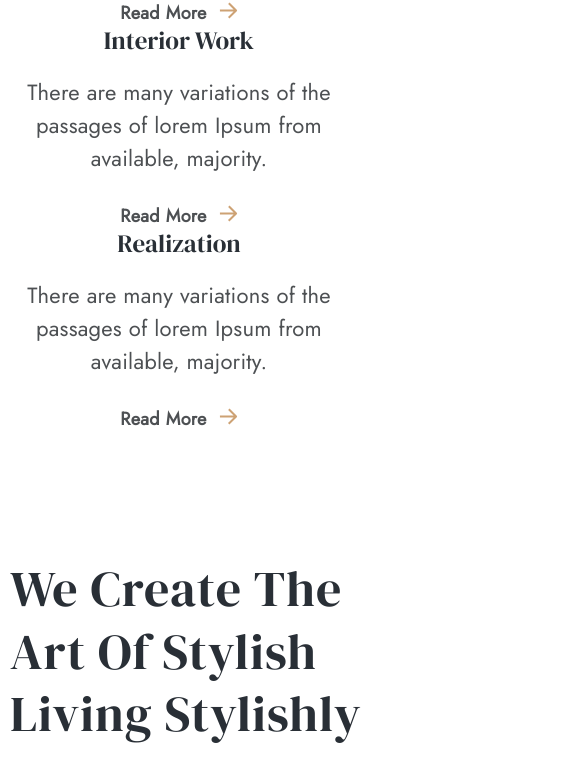
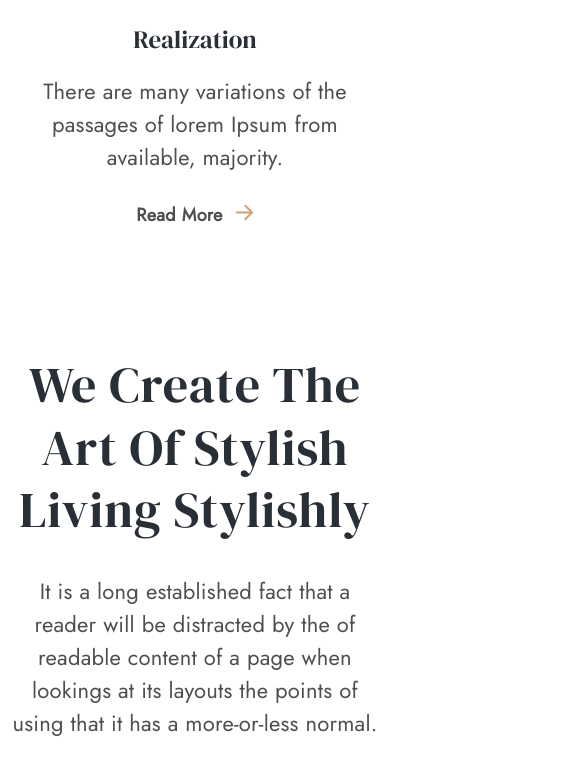
Before and after one commit to voin-546/interno-hotels, a React (Create React App) app: page / in a window 390 px wide. Shown: the part 1150-1933 px from the top of the page, 585 px wide, since content can reach past the window. Built offline with nearby package versions, Linux system fonts and the light colour scheme.

Commit message:
Adapting Website in Process...

```diff
--- a/src/css/HomePage.scss
+++ b/src/css/HomePage.scss
@@ -1,5 +1,4 @@
 @import url('https://fonts.googleapis.com/css2?family=DM+Serif+Display&family=Jost&display=swap');
-
 * {
     margin: 0;
     padding: 0;
@@ -9,49 +8,39 @@
     -webkit-tap-highlight-color: transparent;
     scroll-behavior: smooth;
 }
-
 :root {
     --primary-dark: #292F36;
 }
-
 .container {
     width: min(100%, 1100px);
     margin-inline: auto;
-
     @media (max-width: 1100px) {
         padding-inline: 40px;
     }
-
     @media (max-width: 800px) {
         padding-inline: 30px;
     }
-
     @media (max-width: 768px) {
         padding-inline: 20px;
     }
-
     @media (max-width: 575px) {
         padding-inline: 10px;
     }
 }
-
 .text-center {
     margin: auto;
     text-align: center;
-
     h1 {
         color: var(--primary-dark);
         font: 400 50px/125% "DM Serif Display";
         letter-spacing: 1px;
     }
-
     p {
         color: #4D5053;
         font: 400 22px/150% "Jost";
         letter-spacing: .22px;
     }
 }
-
 header {
     width: 100%;
     height: 80px;
@@ -60,23 +49,18 @@ header {
     background-color: #fff;
     z-index: 1;
     transition: height .5s;
-
     @media (max-width: 1100px) {
-        padding-inline: 70px;
+        padding-inline: 40px;
     }
-
-    @media (max-width: 900px) {
-        padding-inline: 50px;
-    }
-
-    @media (max-width: 768px) {
+    @media (max-width: 800px) {
         padding-inline: 30px;
     }
-
+    @media (max-width: 768px) {
+        padding-inline: 20px;
+    }
     @media (max-width: 575px) {
         padding-inline: 10px;
     }
-
     &.show {
         height: 220px;
         nav {
@@ -84,25 +68,23 @@ header {
             overflow: auto;
         }
     }
-
     .container {
         display: flex;
         justify-content: space-between;
         align-items: center;
         height: 100%;
-        @media (max-width: 1100px) {
+        padding-inline: 0;
+        @media (max-width: 900px) {
             align-items: flex-start;
             padding: 0;
         }
     }
-
     .logo {
         display: flex;
         align-items: center;
         gap: 0 5px;
         align-content: center;
         height: 80px;
-
         span {
             color: var(--primary-dark);
             font: 400 40px/125% "DM Serif Display";
@@ -110,14 +92,14 @@ header {
     }
     .burger-menu {
         display: none;
-        @media (max-width: 1100px) {
+        @media (max-width: 900px) {
             display: flex;
             height: 80px;
             align-items: center;
         }
         .burger {
             transform: scale(1.3);
-            @media (max-width: 1100px) {
+            @media (max-width: 900px) {
                 cursor: pointer;
                 --gap: 5px;
                 --height-bar: 2px;
@@ -186,11 +168,10 @@ header {
             display: flex;
             gap: 35px;
             align-items: center;
-
             @media (max-width: 900px) {
                 display: block;
             }
-            li { &:nth-child(6) { margin-block-end: 10px; } }
+            li { &:nth-child(6) { @media (max-width: 900px) { margin-block-end: 10px; } } }
             li a {
                 color: var(--primary-dark);
                 font: 400 18px/125% "Jost";
@@ -201,12 +182,10 @@ header {
                     display: inline-block;
                     margin-top: 15px;
                 }
-
                 &.active,
                 &:hover {
                     color: #CDA274;
                 }
-
                 &:hover::after {
                     transform-origin: left;
                     transform: scaleX(1);
@@ -227,39 +206,34 @@ header {
         }
     }
 }
-
 section {
     margin-block-start: 128px;
-
     &.hero {
         margin-block-start: 0;
         width: 100%;
         height: 100vh;
         background: fixed url("../img/hero.png") no-repeat center center / cover;
-
         @media (min-width: 1440px) {
             height: 700px;
         }
-
         @media (min-width: 1320px) {
             height: 630px;
         }
-
+        @media (max-width: 1100px) {
+            height: 580px;
+        }
         .text {
             padding-top: 150px;
             width: min(100%, 567px);
-
             h1 {
                 color: #292F36;
                 font: 400 65px/125% "DM Serif Display";
             }
-
             p {
                 color: #4D5053;
                 font: 400 22px/150% "Jost";
                 letter-spacing: .22px;
             }
-
             a {
                 border-radius: 18px;
                 background: #292F36;
@@ -270,52 +244,44 @@ section {
                 color: #fff;
                 font: 600 18px/125% "Jost";
                 letter-spacing: .36px;
-
                 svg {
                     margin-left: 10px;
                 }
-
                 div {
                     display: inline;
                 }
             }
         }
     }
-
     &.info-cards {
         .container {
             display: flex;
             justify-content: space-between;
             flex-wrap: wrap;
-
+            @media (max-width: 1094px) { justify-content: center; gap: 30px; }
             .card {
                 width: min(100%, 338px);
                 text-align: center;
                 padding-inline: 10px;
-
                 h3 {
                     color: var(--primary-dark);
                     font: 400 25px/125% "DM Serif Display";
                 }
-
                 p {
                     color: #4D5053;
                     font: 400 22px/150% "Jost";
                     letter-spacing: .22px;
                     margin-top: 20px;
                 }
-
                 a {
                     color: #4D5053;
                     font: 600 18px/125% "Jost";
                     letter-spacing: .36px;
                     display: inline-block;
                     margin-block-start: 30px;
-
                     div {
                         display: inline;
                     }
-
                     svg {
                         margin-inline-start: 12px;
                     }
@@ -323,130 +289,125 @@ section {
             }
         }
     }
-
     &.about {
         .container {
             display: flex;
             justify-content: space-between;
             flex-wrap: wrap;
-
+            @media (max-width: 1105px) {
+                padding-inline: 10px;
+            }
+            @media (max-width: 1083px) {
+                justify-content: center;
+                text-align: center;
+                gap: 30px;
+            }
             .text {
                 width: min(100%, 472px);
-
+                @media (max-width: 1083px) {
+                    width: min(100%, 522px);
+                }
                 h1 {
                     color: var(--primary-dark);
                     font: 400 50px/125% "DM Serif Display";
                     letter-spacing: 1px;
                 }
-
                 p {
                     color: #4D5053;
                     font: 400 22px/150% "Jost";
                     letter-spacing: .22px;
                     margin-block: 33px 45px;
                 }
-
                 .call {
                     display: flex;
                     gap: 0 15px;
                     align-items: center;
                     margin-block-end: 47px;
-
+                    @media (max-width: 1083px) {
+                        justify-content: center;
+                        text-align: start;
+                    }
                     h4 {
                         color: #4D5053;
                         font: 700 24px/150% "Jost";
                         letter-spacing: .24px;
                     }
-
                     p {
                         margin-block: 0;
                     }
                 }
-
                 a {
                     background-color: #292F36;
                     padding: 26px 31px;
                     color: #fff;
                     border-radius: 18px;
                     box-shadow: 0px 10px 20px 0px rgba(192, 192, 192, .35);
-
                     div {
                         display: inline;
                     }
-
                     span {
                         font: 600 18px/125% "Jost";
                     }
                 }
             }
-
             img {
                 width: 590px;
                 border-radius: 0px 326.5px 0px 123px;
+                @media (max-width: 1083px) { margin-top: 30px; }
             }
         }
     }
-
     &.clients {
         width: min(100%, 1100px);
         margin: 128px auto auto;
         background-color: #F4F0EC;
         border-radius: 30px;
         padding: 88px 25px;
-
         .text-center {
             width: min(100%, 547px);
         }
-
         .container {
             display: flex;
             justify-content: space-between;
             flex-wrap: wrap;
-
+            @media (max-width: 1100px) { justify-content: center; gap: 30px; }
             .card {
                 width: min(100%, 340px);
                 padding: 53px 24px;
                 background-color: #fff;
                 border-radius: 15px;
                 margin-block: 38px 0;
-
+                &:nth-child(3) { @media (max-width: 1100px) { margin-block: 0; } }
                 &:not(:nth-child(2)) {
                     p {
                         margin-block: 25px 33px;
                     }
-
                 }
-
                 &:not(:nth-child(2)),
                 &:nth-child(2) {
                     .card-header p {
                         margin: 0;
                     }
                 }
-
                 img {
                     border-radius: 50%;
                 }
-
                 &-header {
                     display: flex;
                     gap: 0 18px;
                     align-items: center;
                     flex-wrap: wrap;
-
                     h3 {
                         color: var(--primary-dark);
                         font: 400 25px/150% "DM Serif Display";
                         letter-spacing: .25px;
                     }
-
                     p {
                         color: #4D5053;
                         font: 400 18px/150% "Jost";
                         letter-spacing: .18px;
                     }
                 }
-
                 p {
                     color: #4D5053;
                     font: 400 22px/150% "Jost";
@@ -456,51 +417,54 @@ section {
             }
         }
     }
-
     &.brands {
         .container {
             display: flex;
             align-items: center;
             justify-content: space-around;
             flex-wrap: wrap;
+            @media (max-width: 980px) { justify-content: center; gap: 30px; }
+            @media (max-width: 862px) { padding-inline: 120px; }
+            @media (max-width: 700px) { padding-inline: 60px; }
+            @media (max-width: 579px) { padding-inline: 30px; flex-direction: column; }
         }
     }
-
     &.projects {
         .text-center {
             width: min(100%, 737px);
+            @media (max-width: 737px) { padding-inline: 30px; }
+            @media (max-width: 575px) { padding-inline: 10px; }
         }
-
         .container {
             display: flex;
             justify-content: space-between;
             flex-wrap: wrap;
             margin-block: 33px;
-
+            @media (max-width: 1230px) { padding-inline: 30px; }
+            @media (max-width: 1130px) { gap: 0 23px; }
+            @media (max-width: 1059px) { justify-content: center; }
             .card {
                 margin-top: 58px;
                 width: min(100%, 518px);
-
+                @media (max-width: 1130px) {
+                    width: min(100%, 488px);
+                }
                 img {
                     width: 100%;
                 }
-
                 a.card-body {
                     display: flex;
                     align-items: center;
                     justify-content: space-between;
                     flex-wrap: wrap;
-
                     svg {
                         width: min(100%, 50px);
                     }
-
                     h3 {
                         color: var(--primary-dark);
                         font: 400 25px/125% "DM Serif Display";
                         letter-spacing: .5px;
                     }
-
                     p {
                         color: #4D5053;
                         font: 400 22px/150% "Jost";
@@ -510,49 +474,39 @@ section {
             }
         }
     }
-
     &.number {
         width: 100%;
         padding-block: 150px;
         background-color: #F4F0EC;
-
         .container {
             display: flex;
             justify-content: space-around;
-
             .number-item {
                 &:not(:nth-child(4)) {
                     border-right: 1px solid #CDA274;
                 }
-
                 &:nth-child(1) {
                     width: min(100%, 246px);
                     padding-right: 50px;
                 }
-
                 &:nth-child(2) {
                     width: min(100%, 223px);
                     padding-right: 66px;
                 }
-
                 &:nth-child(3) {
                     width: min(100%, 214px);
                     padding-right: 54px;
                 }
-
                 &:nth-child(4) {
                     width: min(100%, 171px);
                 }
-
                 text-align: center;
-
                 h1 {
                     color: #CDA274;
                     font: 400 85px/125% "DM Serif Display";
                     letter-spacing: 1.7px;
                     margin-block-end: 16px;
                 }
-
                 p {
                     color: #4D5053;
                     font: 400 22px/150% "Jost";
@@ -561,32 +515,27 @@ section {
             }
         }
     }
-
     &.news {
         .text-center {
             width: min(100%, 811px);
         }
-
         .container {
             display: flex;
             align-items: center;
             justify-content: space-between;
             flex-wrap: wrap;
             margin-block-start: 52px;
-
             .card {
                 width: min(100%, 342px);
                 padding: 20px;
                 border-radius: 62px;
                 border: 1px solid #E7E7E7;
                 box-shadow: 0px 10px 30px 0px rgba(255, 255, 255, .25);
-
                 .card-bg {
                     width: 100%;
                     height: 290px;
                     border-radius: 25px 25px 0 0;
                     position: relative;
-
                     p {
                         position: absolute;
                         background-color: #fff;
@@ -599,41 +548,34 @@ section {
                         border-radius: 5px;
                     }
                 }
-
                 &:nth-child(1) {
                     .card-bg {
                         background: url("../../src/img/news-cards/news\ 1.png") no-repeat center center / cover;
                     }
                 }
-
                 &:nth-child(2) {
                     background: #F4F0EC;
-
                     .card-bg {
                         background: url("../../src/img/news-cards/news\ 2.png") no-repeat center center / cover;
                     }
                 }
-
                 &:nth-child(3) {
                     .card-bg {
                         background: url("../../src/img/news-cards/news\ 3.png") no-repeat center center / cover;
                     }
                 }
-
                 h3 {
                     color: var(--primary-dark);
                     font: 400 25px/125% "DM Serif Display";
                     letter-spacing: .5px;
                     margin-block: 20px 15px;
                 }
-
                 div {
                     display: flex;
                     align-items: center;
                     justify-content: space-between;
                     flex-wrap: wrap;
                     width: 100%;
-
                     p {
                         color: #4D5053;
                         font: 400 16px/150% "Jost";
@@ -643,22 +585,18 @@ section {
             }
         }
     }
-
     &.join {
         width: min(100%, 1100px);
         padding-block: 80px;
         background-color: #292F36;
         border-radius: 70px;
         margin-inline: auto;
-
         .text-center {
-
             h1,
             p {
                 color: #fff;
             }
         }
-
         a {
             padding: 26px 37px;
             background: #CDA274;
@@ -666,46 +604,37 @@ section {
             border-radius: 18px;
             display: inline-block;
             margin-block-start: 32px;
-
             div {
                 display: inline;
             }
-
             span {
                 color: #fff;
                 font: 600 18px/125% "Jost";
                 letter-spacing: .36px;
             }
-
             svg {
                 margin-left: 11px;
             }
         }
     }
 }
-
 footer {
     margin-block-start: 135px;
-
     .container {
         display: flex;
         justify-content: space-between;
         flex-wrap: wrap;
-
         .footer-col {
             &:nth-child(1) {
                 width: min(100%, 393px);
             }
-
             &:nth-child(2),
             &:nth-child(3) {
                 width: min(100%, 125px);
             }
-
             &:nth-child(4) {
                 width: min(100%, 258px);
             }
-
             .logo {
                 color: var(--primary-dark);
                 font: 400 40px/125% "DM Serif Display";
@@ -713,28 +642,23 @@ footer {
                 align-items: center;
                 gap: 0 5px;
             }
-
             p {
                 margin-block: 18px 30px;
             }
-
             p,
             ul li a {
                 color: #4D5053;
                 font: 400 22px/150% "Jost";
                 letter-spacing: .22px;
             }
-
             h4 {
                 color: var(--primary-dark);
                 font: 400 25px/125% "DM Serif Display";
             }
-
             ul li a {
                 margin-top: 20px;
                 display: inline-block;
             }
-
             .social-links {
                 display: flex;
                 align-items: center;
@@ -743,13 +667,11 @@ footer {
             }
         }
     }
-
     .copyright {
         width: 100%;
         height: 120px;
         display: grid;
         place-items: center;
-
         p {
             color: #4D5053;
             font: 400 22px/150% "Jost";
```
